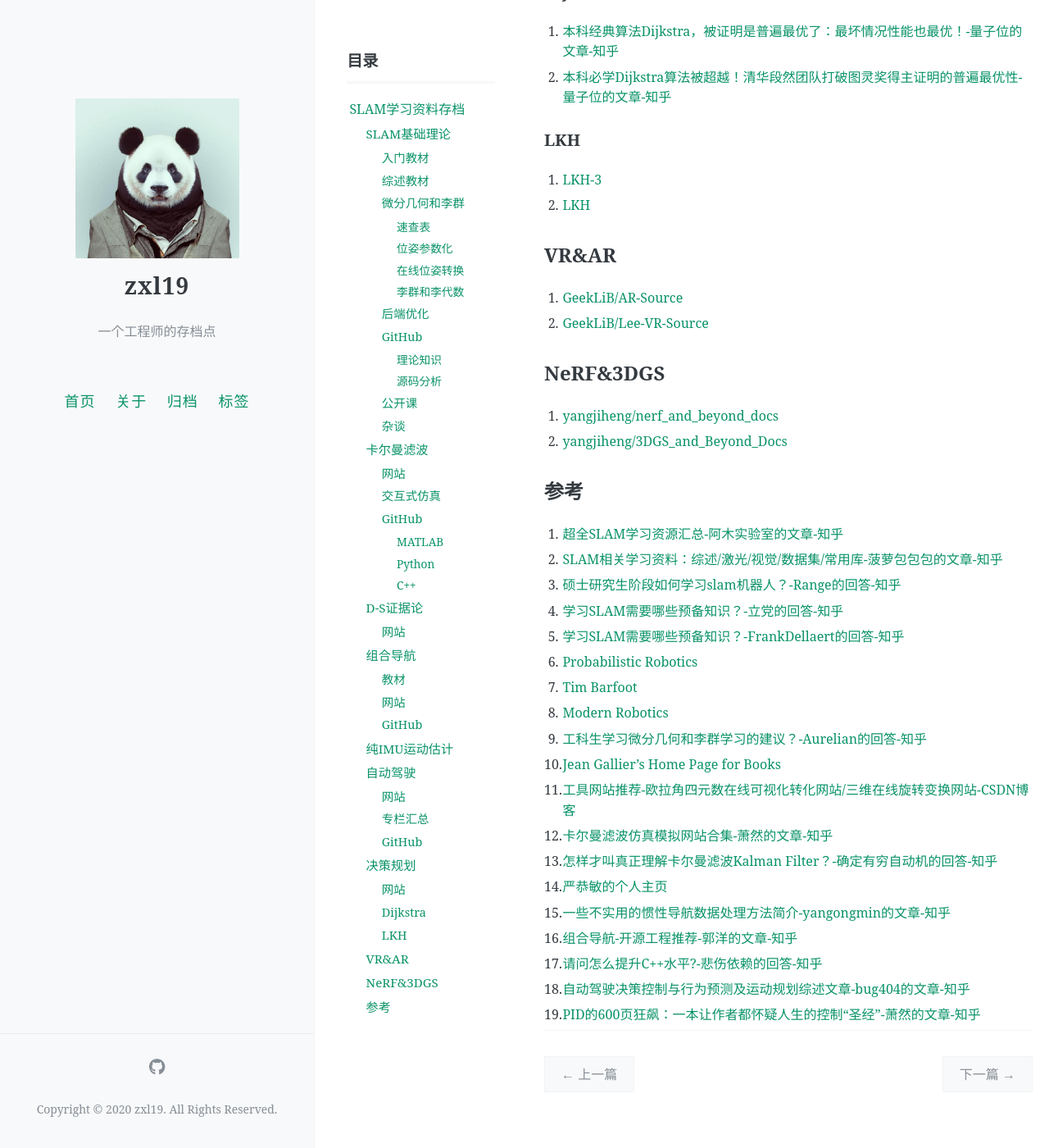
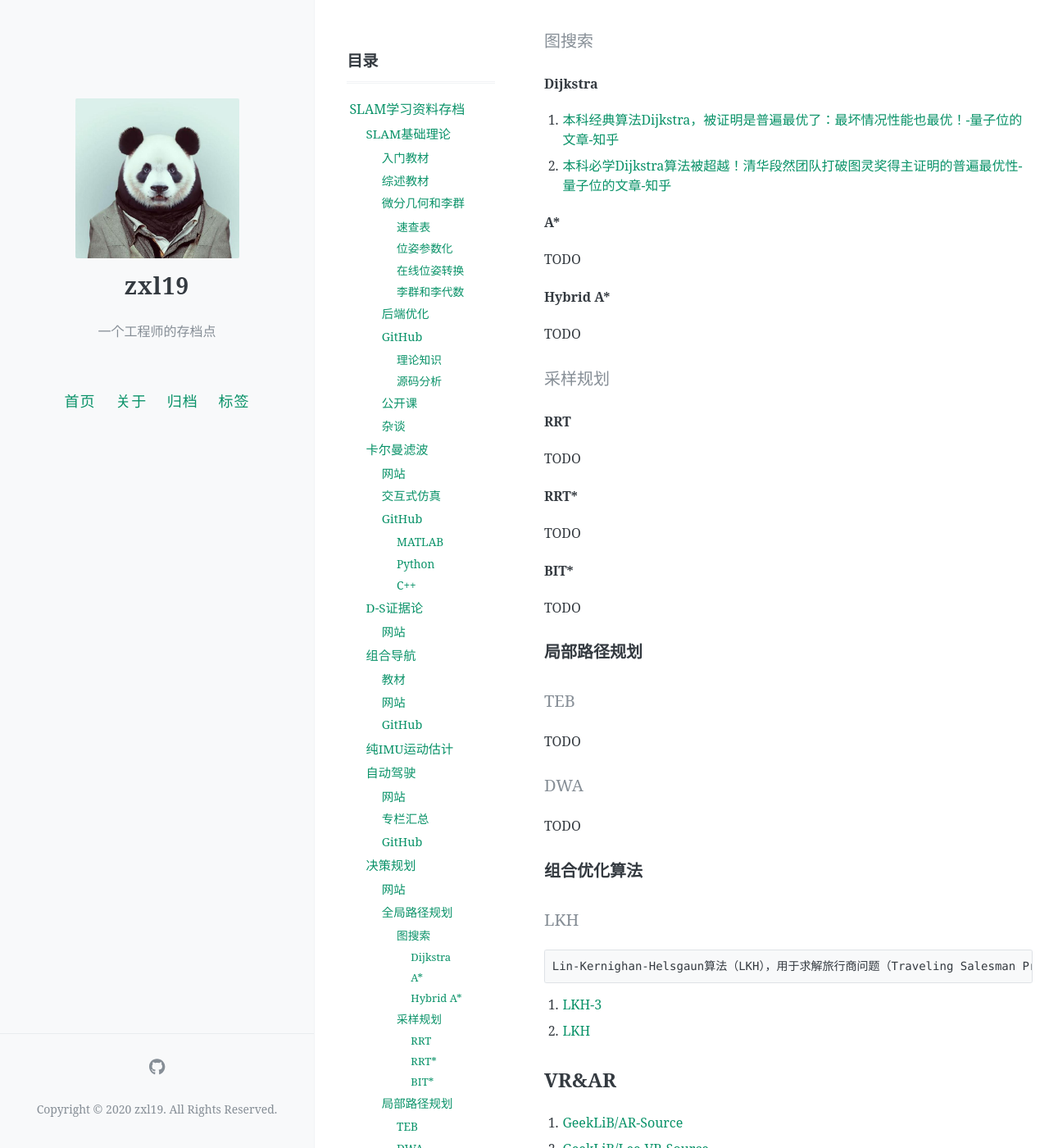
Before and after one commit to zxl19/zxl19.github.io, a Jekyll site: the page built from _posts/2022-10-11-slam-material.md, in a window 1280 px wide and 1400 px high, scrolled down 9581 px. Shown: the whole window at 82% size. Built offline with Jekyll 4.4.1, drawn with Linux system fonts in a browser that asks for light colours; comment, search, counter and statistics services are not loaded; before the commit the page ends 10954 px from its top, so only the background shows below that.

Commit message:
docs: update posts

````diff
--- a/_posts/2022-10-11-slam-material.md
+++ b/_posts/2022-10-11-slam-material.md
@@ -322,12 +322,54 @@ pinned: false
 8. [番外一：重新审视EM Planner的规划框架-胖胖橙的文章-知乎](https://zhuanlan.zhihu.com/p/1979534602667323915)
 9. [番外二：EM Planner在量产中的核心工程挑战-胖胖橙的文章-知乎](https://zhuanlan.zhihu.com/p/1980411923632763458)
 
-### Dijkstra
+### 全局路径规划
+
+#### 图搜索
+
+##### Dijkstra
 
 1. [本科经典算法Dijkstra，被证明是普遍最优了：最坏情况性能也最优！-量子位的文章-知乎](https://zhuanlan.zhihu.com/p/3475462229)
 2. [本科必学Dijkstra算法被超越！清华段然团队打破图灵奖得主证明的普遍最优性-量子位的文章-知乎](https://zhuanlan.zhihu.com/p/1937528857444979048)
 
-### LKH
+##### A*
+
+TODO
+
+##### Hybrid A*
+
+TODO
+
+#### 采样规划
+
+##### RRT
+
+TODO
+
+##### RRT*
+
+TODO
+
+##### BIT*
+
+TODO
+
+### 局部路径规划
+
+#### TEB
+
+TODO
+
+#### DWA
+
+TODO
+
+### 组合优化算法
+
+#### LKH
+
+```text
+Lin-Kernighan-Helsgaun算法（LKH），用于求解旅行商问题（Traveling Salesman Problem，TSP）
+```
 
 1. [LKH-3](http://webhotel4.ruc.dk/~keld/research/LKH-3/)
 2. [LKH](http://webhotel4.ruc.dk/~keld/research/LKH/)
````
Also changed, not shown: _posts/2021-06-08-rosbag-command.md (+1 -1 lines), _posts/2021-10-11-terminal-tool.md (+50 -18 lines), _posts/2023-03-06-rosnode-command.md (+1 -1 lines), _posts/2023-03-06-rostopic-command.md (+1 -1 lines), _posts/2026-08-17-roslaunch-command.md (added, +46 -0 lines), _posts/2026-08-17-rosparam-command.md (added, +164 -0 lines).
